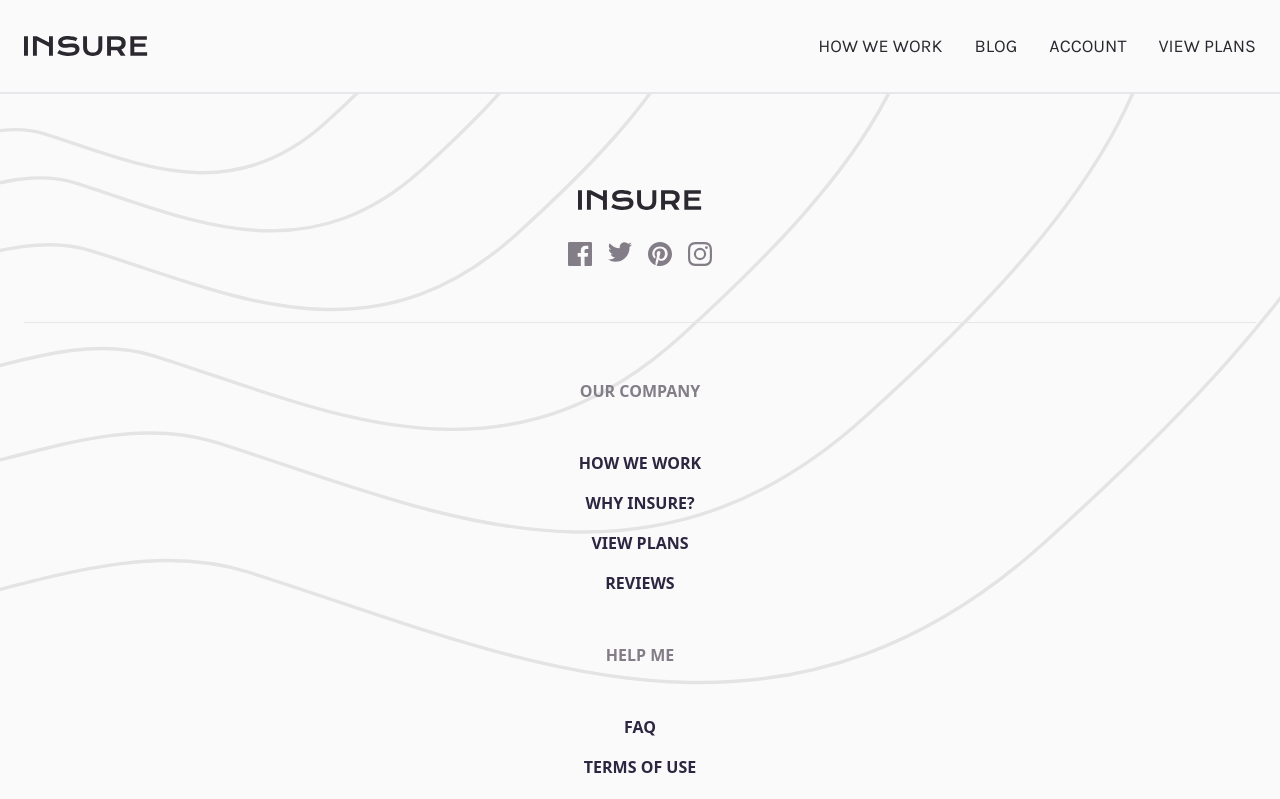
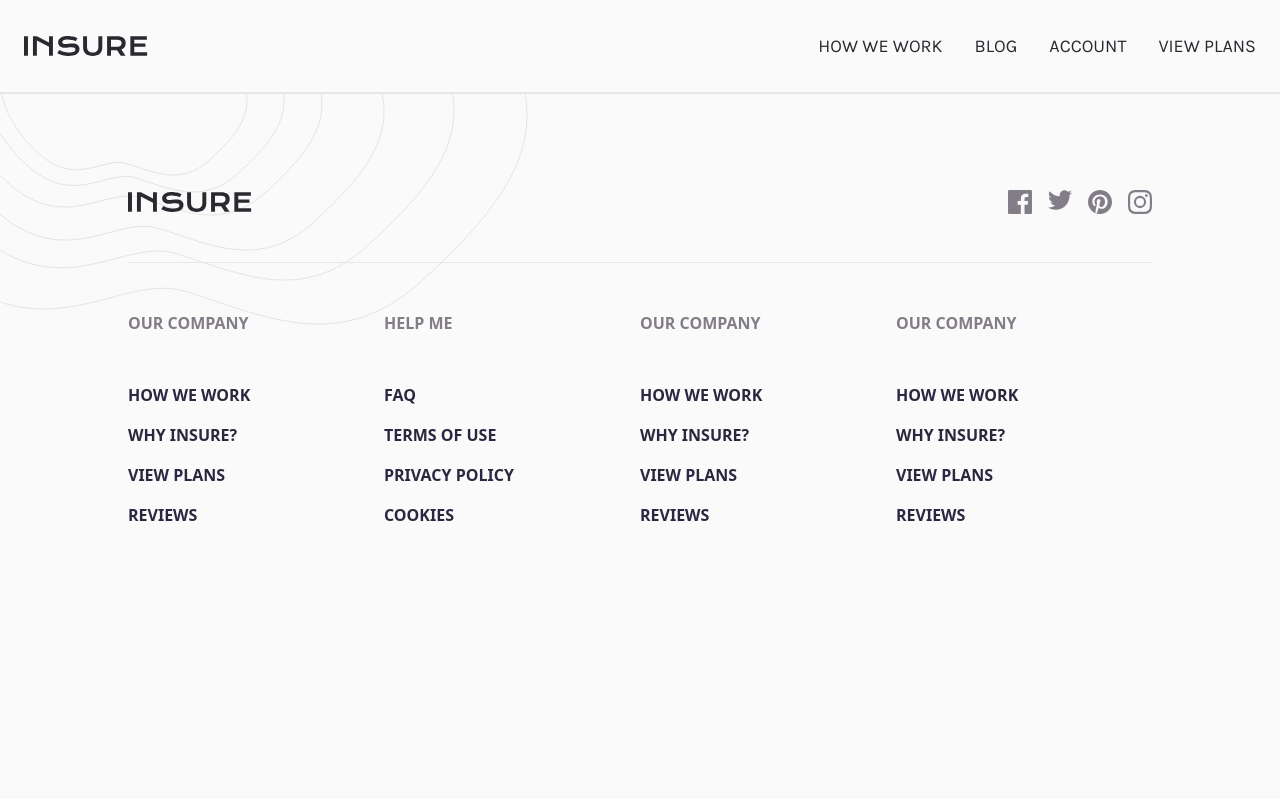
Before and after one commit to rawrisotto/insure-landing-page, a React (Vite) app: page / in a window 1280 px wide. Shown: the top 799 px of the page. Built offline with nearby package versions, Linux system fonts and the light colour scheme.

Commit message:
feat: Added responsive footer

```diff
--- a/src/components/Footer.jsx
+++ b/src/components/Footer.jsx
@@ -3,8 +3,8 @@ import logo from "/images/logo.svg";
 
 const Footer = () => {
   return (
-    <footer className="bg-no-repeat bg-contain bg-footer-mobile py-24 px-6">
-      <div className="flex flex-col gap-8 items-center">
+    <footer className="bg-no-repeat bg-contain md:bg-auto bg-footer-mobile md:bg-footer-desktop py-24 px-6 md:px-32">
+      <div className="flex flex-col md:flex-row md:justify-between gap-8 items-center">
         <img className="h-5 w-fit" src={logo} alt="Insure Logo" />
         <div className="flex gap-4">
           <svg xmlns="http://www.w3.org/2000/svg" width="24" height="24">
@@ -38,13 +38,12 @@ const Footer = () => {
         </div>
       </div>
 
-      {/* <div className="w-full h-[1px] bg-[#837D88] my-16"></div> */}
-      <hr className="my-14" />
+      <hr className="mt-12" />
 
-      <div className="flex flex-col text-center">
+      <div className="flex flex-col md:flex-row text-center md:text-left">
         <div className="flex-1 uppercase text-primary-700 font-bold">
-          <p className="text-neutral-400 mb-12">our company</p>
-          <div className="flex flex-col items-center gap-4">
+          <p className="text-neutral-400 my-12">our company</p>
+          <div className="flex flex-col items-center md:items-start gap-4">
             <p className="cursor-pointer hover:underline w-fit">how we work</p>
             <p className="cursor-pointer hover:underline w-fit">why insure?</p>
             <p className="cursor-pointer hover:underline w-fit">view plans</p>
@@ -53,7 +52,7 @@ const Footer = () => {
         </div>
         <div className="flex-1 uppercase text-primary-700 font-bold">
           <p className="text-neutral-400 my-12">help me</p>
-          <div className="flex flex-col items-center gap-4">
+          <div className="flex flex-col items-center md:items-start gap-4">
             <p className="cursor-pointer hover:underline w-fit">faq</p>
             <p className="cursor-pointer hover:underline w-fit">terms of use</p>
             <p className="cursor-pointer hover:underline w-fit">privacy policy</p>
@@ -62,7 +61,7 @@ const Footer = () => {
         </div>
         <div className="flex-1 uppercase text-primary-700 font-bold">
           <p className="text-neutral-400 my-12">our company</p>
-          <div className="flex flex-col items-center gap-4">
+          <div className="flex flex-col items-center md:items-start gap-4">
             <p className="cursor-pointer hover:underline w-fit">how we work</p>
             <p className="cursor-pointer hover:underline w-fit">why insure?</p>
             <p className="cursor-pointer hover:underline w-fit">view plans</p>
@@ -71,7 +70,7 @@ const Footer = () => {
         </div>
         <div className="flex-1 uppercase text-primary-700 font-bold">
           <p className="text-neutral-400 my-12">our company</p>
-          <div className="flex flex-col items-center gap-4">
+          <div className="flex flex-col items-center md:items-start gap-4">
             <p className="cursor-pointer hover:underline w-fit">how we work</p>
             <p className="cursor-pointer hover:underline w-fit">why insure?</p>
             <p className="cursor-pointer hover:underline w-fit">view plans</p>
```
